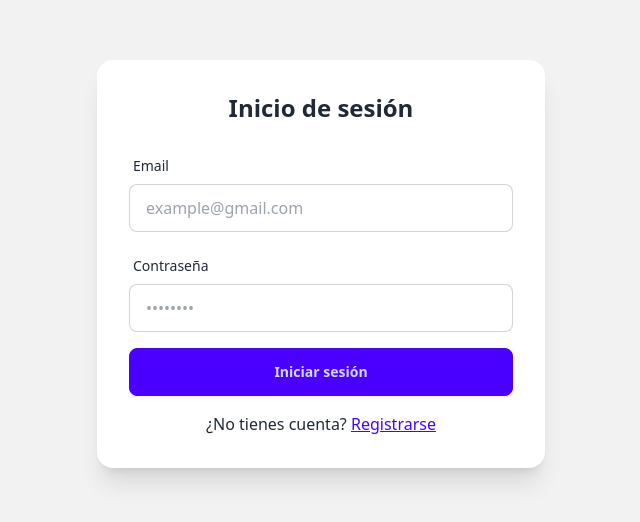
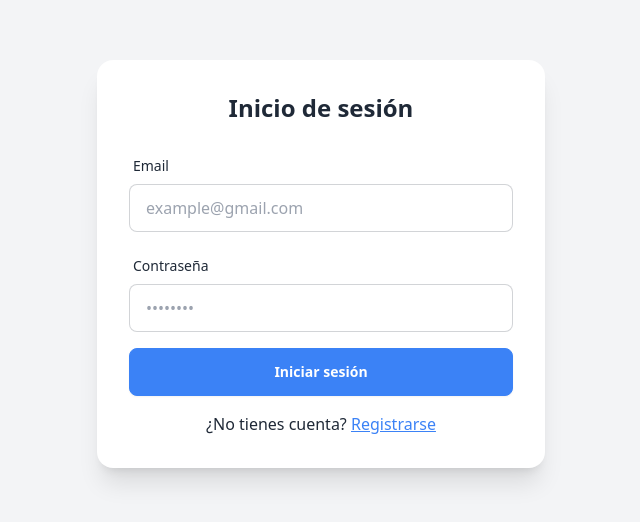
Before and after one commit to lorenzo784/api-little, a React (Vite) app in the folder client/: page /auth in a window 1280 px wide. Shown: the part 136-658 px from the top of the page, without its empty margins (319-959 px from the left). Built offline with nearby package versions, Linux system fonts and the light colour scheme; no server answers.

Commit message:
feat(theme): add theme selector

```diff
--- a/client/src/components/Modal.jsx
+++ b/client/src/components/Modal.jsx
@@ -3,15 +3,15 @@ export default function Modal({
   title,
   children,
   onClose,
-  onSave, // para formulario o confirmación
+  onSave,
   saveText = 'Guardar',
-  type = 'form', // "form" o "confirm"
+  type = 'form',
   cancelText = 'Cancelar',
 }) {
   if (!open) return null;
 
   return (
-    <div className="fixed inset-0 z-50 flex items-center justify-center bg-black bg-opacity-50">
+    <div className="fixed inset-0 z-50 flex items-center justify-center bg-black/50 backdrop-blur-sm">
       <div className="bg-base-100 rounded-lg shadow-lg w-full max-w-md p-6 relative">
         <div className="flex justify-between items-center mb-4">
           <h3 className="text-xl font-semibold">{title}</h3>
--- a/client/src/components/Navbar.jsx
+++ b/client/src/components/Navbar.jsx
@@ -1,32 +1,55 @@
+import { useState } from 'react';
 import { Link, useNavigate } from 'react-router-dom';
-import { FaUserCircle } from 'react-icons/fa';
+import { FaUserCircle, FaBars, FaTimes } from 'react-icons/fa';
 import { useAuth } from '../context/AuthContext';
+import { useTheme } from '../context/ThemeContext';
 
 export default function Navbar() {
   const { logout } = useAuth();
+  const { theme, changeTheme, THEMES } = useTheme();
   const navigate = useNavigate();
+  const [mobileMenuOpen, setMobileMenuOpen] = useState(false);
+  const [mobileThemeOpen, setMobileThemeOpen] = useState(false);
+
+  const navItems = [
+    { to: '/', label: 'Home' },
+    { to: '/users', label: 'Users' },
+  ];
 
   const handleLogout = () => {
     logout();
     navigate('/auth', { replace: true });
+    setMobileMenuOpen(false);
+  };
+
+  const toggleMobileMenu = () => {
+    setMobileMenuOpen(!mobileMenuOpen);
+  };
+
+  const handleNavClick = () => {
+    setMobileMenuOpen(false);
+    setMobileThemeOpen(false);
   };
 
   return (
     <div className="navbar bg-base-200 px-4 shadow">
+      <div className="flex-none lg:hidden">
+        <button
+          className="btn btn-ghost btn-circle"
+          onClick={toggleMobileMenu}
+          aria-label="Toggle menu"
+        >
+          {mobileMenuOpen ? <FaTimes size={24} /> : <FaBars size={24} />}
+        </button>
+      </div>
+
       <div className="flex-1">
-        <Link to="/" className="text-xl font-bold">
+        <Link to="/" className="text-xl font-bold" onClick={handleNavClick}>
           MVC App
         </Link>
       </div>
 
-      <div className="flex-none gap-2">
-        <Link to="/" className="btn btn-ghost">
-          Home
-        </Link>
-        <Link to="/users" className="btn btn-ghost">
-          Users
-        </Link>
-
+      <div className="flex-none">
         <div className="dropdown dropdown-end">
           <label tabIndex={0} className="btn btn-ghost btn-circle">
             <FaUserCircle size={28} />
@@ -44,6 +67,132 @@ export default function Navbar() {
           </ul>
         </div>
       </div>
+
+      <div className="hidden lg:flex lg:flex-none lg:gap-2">
+        {navItems.map((item) => (
+          <Link key={item.to} to={item.to} className="btn btn-ghost">
+            {item.label}
+          </Link>
+        ))}
+
+        <div className="dropdown dropdown-end">
+          <label tabIndex={0} className="btn btn-ghost btn-circle">
+            <svg className="w-6 h-6" fill="currentColor" viewBox="0 0 20 20">
+              {theme === THEMES.DARK ? (
+                <path
+                  fillRule="evenodd"
+                  d="M10 2a1 1 0 011 1v1a1 1 0 11-2 0V3a1 1 0 011-1zm4 8a4 4 0 11-8 0 4 4 0 018 0zm-.464 4.95l.707.707a1 1 0 001.414-1.414l-.707-.707a1 1 0 00-1.414 1.414zm2.12-10.607a1 1 0 010 1.414l-.706.707a1 1 0 11-1.414-1.414l.707-.707a1 1 0 011.414 0zM17 11a1 1 0 100-2h-1a1 1 0 100 2h1zm-7 4a1 1 0 011 1v1a1 1 0 11-2 0v-1a1 1 0 011-1zM5.05 6.464A1 1 0 106.465 5.05l-.708-.707a1 1 0 00-1.414 1.414l.707.707zm1.414 8.486l-.707.707a1 1 0 01-1.414-1.414l.707-.707a1 1 0 011.414 1.414zM4 11a1 1 0 100-2H3a1 1 0 000 2h1z"
+                  clipRule="evenodd"
+                />
+              ) : theme === THEMES.LIGHT ? (
+                <path d="M17.293 13.293A8 8 0 016.707 2.707a8.001 8.001 0 1010.586 10.586z" />
+              ) : (
+                <path
+                  fillRule="evenodd"
+                  d="M3 5a2 2 0 012-2h10a2 2 0 012 2v10a2 2 0 01-2 2H5a2 2 0 01-2-2V5zm11 1H6v8h8V6z"
+                  clipRule="evenodd"
+                />
+              )}
+            </svg>
+          </label>
+
+          <ul
+            tabIndex={0}
+            className="menu menu-sm dropdown-content mt-3 z-[1] p-2 shadow bg-base-100 rounded-box w-32"
+          >
+            <li>
+              <button
+                onClick={() => changeTheme(THEMES.LIGHT)}
+                className={theme === THEMES.LIGHT ? 'active' : ''}
+              >
+                Claro
+              </button>
+            </li>
+            <li>
+              <button
+                onClick={() => changeTheme(THEMES.DARK)}
+                className={theme === THEMES.DARK ? 'active' : ''}
+              >
+                Oscuro
+              </button>
+            </li>
+            <li>
+              <button
+                onClick={() => changeTheme(THEMES.AUTO)}
+                className={theme === THEMES.AUTO ? 'active' : ''}
+              >
+                Auto
+              </button>
+            </li>
+          </ul>
+        </div>
+      </div>
+
+      {mobileMenuOpen && (
+        <div className="fixed inset-0 z-50 lg:hidden">
+          <button
+            className="absolute inset-0 bg-black/40"
+            aria-label="Close menu"
+            onClick={handleNavClick}
+          />
+
+          <div className="absolute left-0 top-0 h-screen w-72 bg-base-200 shadow-xl">
+            <div className="flex flex-col p-4 space-y-2">
+              {navItems.map((item) => (
+                <Link
+                  key={item.to}
+                  to={item.to}
+                  className="btn btn-ghost justify-start"
+                  onClick={handleNavClick}
+                >
+                  {item.label}
+                </Link>
+              ))}
+
+              <div className="divider my-2" />
+
+              <button
+                className="btn btn-ghost justify-start"
+                onClick={() => setMobileThemeOpen((v) => !v)}
+              >
+                Tema: {theme === THEMES.LIGHT ? 'Claro' : theme === THEMES.DARK ? 'Oscuro' : 'Auto'}
+              </button>
+
+              {mobileThemeOpen && (
+                <div className="join join-vertical w-full">
+                  <button
+                    className={`btn join-item justify-start ${theme === THEMES.LIGHT ? 'btn-active' : ''}`}
+                    onClick={() => {
+                      changeTheme(THEMES.LIGHT);
+                      handleNavClick();
+                    }}
+                  >
+                    Claro
+                  </button>
+                  <button
+                    className={`btn join-item justify-start ${theme === THEMES.DARK ? 'btn-active' : ''}`}
+                    onClick={() => {
+                      changeTheme(THEMES.DARK);
+                      handleNavClick();
+                    }}
+                  >
+                    Oscuro
+                  </button>
+                  <button
+                    className={`btn join-item justify-start ${theme === THEMES.AUTO ? 'btn-active' : ''}`}
+                    onClick={() => {
+                      changeTheme(THEMES.AUTO);
+                      handleNavClick();
+                    }}
+                  >
+                    Automático
+                  </button>
+                </div>
+              )}
+            </div>
+          </div>
+        </div>
+      )}
     </div>
   );
 }
--- /dev/null
+++ b/client/src/context/ThemeContext.jsx
@@ -0,0 +1,51 @@
+import { createContext, useContext, useState, useEffect } from 'react';
+
+const ThemeContext = createContext(null);
+
+const THEMES = {
+  LIGHT: 'light',
+  DARK: 'dark',
+  AUTO: 'auto',
+};
+
+export function ThemeProvider({ children }) {
+  const [theme, setTheme] = useState(() => {
+    const saved = localStorage.getItem('theme');
+    return saved || THEMES.AUTO;
+  });
+
+  const applyTheme = (themeValue) => {
+    const root = document.documentElement;
+
+    if (themeValue === THEMES.AUTO) {
+      const prefersDark = window.matchMedia('(prefers-color-scheme: dark)').matches;
+      root.setAttribute('data-theme', prefersDark ? THEMES.DARK : THEMES.LIGHT);
+    } else {
+      root.setAttribute('data-theme', themeValue);
+    }
+  };
+
+  const changeTheme = (newTheme) => {
+    setTheme(newTheme);
+    localStorage.setItem('theme', newTheme);
+    applyTheme(newTheme);
+  };
+
+  useEffect(() => {
+    applyTheme(theme);
+
+    if (theme === THEMES.AUTO) {
+      const mediaQuery = window.matchMedia('(prefers-color-scheme: dark)');
+      const handleChange = () => applyTheme(THEMES.AUTO);
+
+      mediaQuery.addEventListener('change', handleChange);
+      return () => mediaQuery.removeEventListener('change', handleChange);
+    }
+  }, [theme]);
+
+  return (
+    <ThemeContext.Provider value={{ theme, changeTheme, THEMES }}>{children}</ThemeContext.Provider>
+  );
+}
+
+export const useTheme = () => useContext(ThemeContext);
--- a/client/src/layouts/MainLayout.jsx
+++ b/client/src/layouts/MainLayout.jsx
@@ -1,9 +1,12 @@
 import { Outlet } from 'react-router-dom';
 import Navbar from '../components/Navbar';
+import { useTheme } from '../context/ThemeContext';
 
 export default function MainLayout() {
+  const { theme } = useTheme();
+
   return (
-    <div data-theme="light" className="min-h-screen bg-base-100">
+    <div data-theme={theme} className="min-h-screen bg-base-100">
       <Navbar />
       <main className="max-w-7xl mx-auto px-4 py-6">
         <Outlet />
--- a/client/src/layouts/NoLayout.jsx
+++ b/client/src/layouts/NoLayout.jsx
@@ -1,8 +1,11 @@
 import { Outlet } from 'react-router-dom';
+import { useTheme } from '../context/ThemeContext';
 
 export default function NoLayout() {
+  const { theme } = useTheme();
+
   return (
-    <div data-theme="light" className="min-h-screen bg-base-100 text-base-content">
+    <div data-theme={theme} className="min-h-screen bg-base-100 text-base-content">
       <Outlet />
     </div>
   );
--- a/client/tailwind.config.js
+++ b/client/tailwind.config.js
@@ -5,4 +5,56 @@ export default {
     extend: {},
   },
   plugins: [require('daisyui')],
+  daisyui: {
+    themes: [
+      {
+        light: {
+          ...require('daisyui/src/theming/themes')['light'],
+          primary: '#3b82f6',
+          'primary-content': '#ffffff',
+          secondary: '#64748b',
+          'secondary-content': '#ffffff',
+          accent: '#8b5cf6',
+          'accent-content': '#ffffff',
+          neutral: '#1f2937',
+          'neutral-content': '#ffffff',
+          'base-100': '#ffffff',
+          'base-200': '#f3f4f6',
+          'base-300': '#e5e7eb',
+          'base-content': '#1f2937',
+          info: '#3b82f6',
+          'info-content': '#ffffff',
+          success: '#10b981',
+          'success-content': '#ffffff',
+          warning: '#f59e0b',
+          'warning-content': '#ffffff',
+          error: '#ef4444',
+          'error-content': '#ffffff',
+        },
+        dark: {
+          ...require('daisyui/src/theming/themes')['dark'],
+          primary: '#60a5fa',
+          'primary-content': '#000000',
+          secondary: '#94a3b8',
+          'secondary-content': '#000000',
+          accent: '#a78bfa',
+          'accent-content': '#000000',
+          neutral: '#374151',
+          'neutral-content': '#d1d5db',
+          'base-100': '#1f2937',
+          'base-200': '#111827',
+          'base-300': '#0f172a',
+          'base-content': '#f3f4f6',
+          info: '#60a5fa',
+          'info-content': '#000000',
+          success: '#34d399',
+          'success-content': '#000000',
+          warning: '#fbbf24',
+          'warning-content': '#000000',
+          error: '#f87171',
+          'error-content': '#000000',
+        },
+      },
+    ],
+  },
 };
```
Also changed, not shown: client/src/main.jsx (+8 -5 lines).
